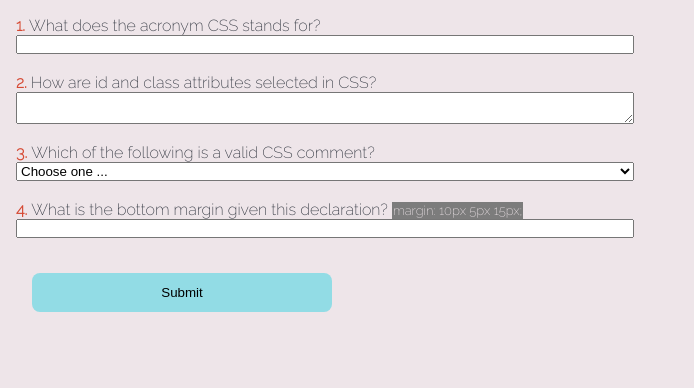
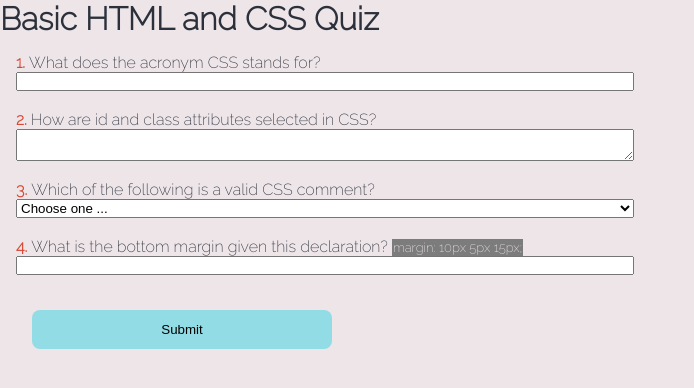
Before and after one commit to wilfredaraga/wdd130, a plain HTML site: page quiz.html in a window 1280 px wide. Shown: the whole page, without its empty margins (0-694 px from the left). Drawn offline with Linux system fonts and the light colour scheme.

Commit message:
Modified Quiz form

```diff
--- a/quiz.html
+++ b/quiz.html
@@ -5,11 +5,12 @@
         <meta charset="utf-8">
         <meta name="viewport" content="width=device-width, initial-scale=1.0">
         <meta name="description" content="Quiz Form">
-        <title>Quiz Form | Wilfred Eiron Araga</title>
+        <title> Basic HTML and CSS Quiz | Wilfred Eiron Araga</title>
         <meta name="author" content="Wilfred Eiron Araga">
         <link rel="stylesheet" href="styles/quiz.css">
     </head>
     <body>
+        <h1>Basic HTML and CSS Quiz</h1>
         <form>
             <label for="q1"><strong>1. </strong>What does the acronym CSS stands for?</label>
             <input type="text" id="q1" name="q1"><br>
```
